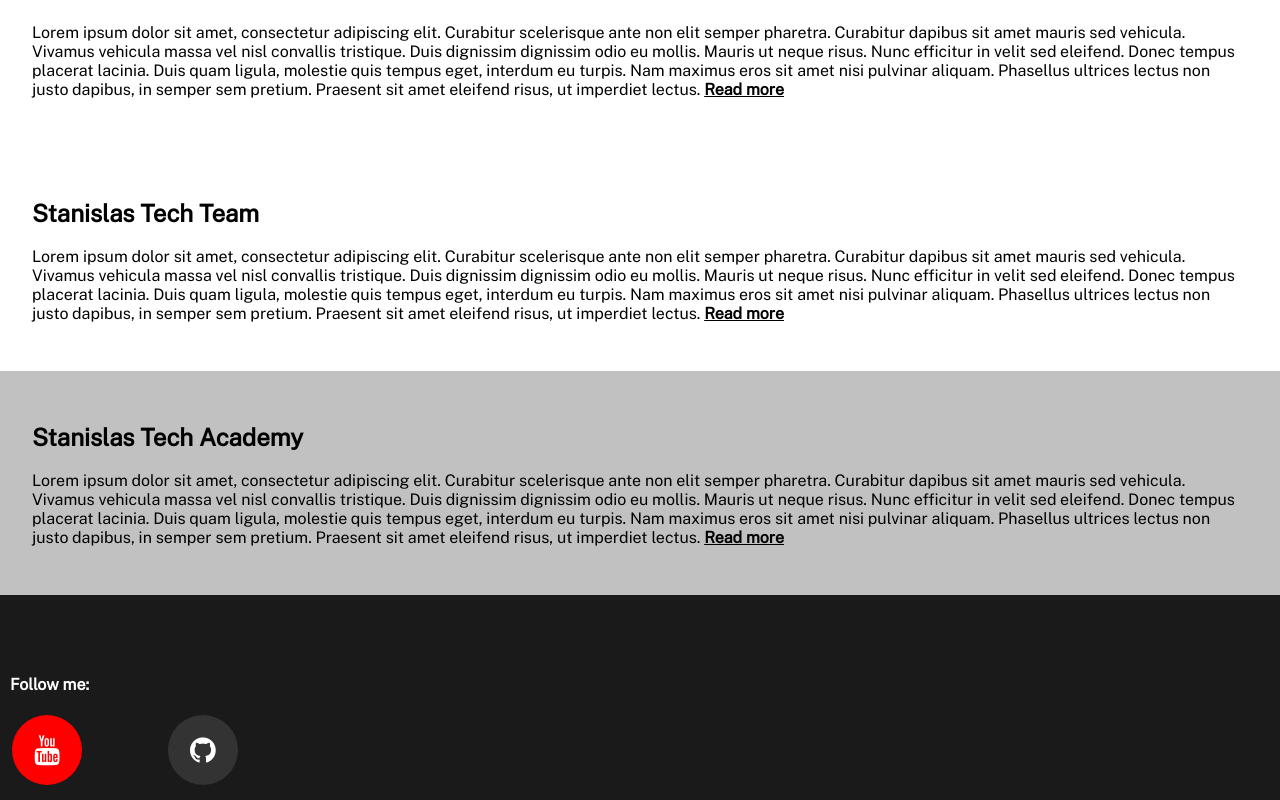
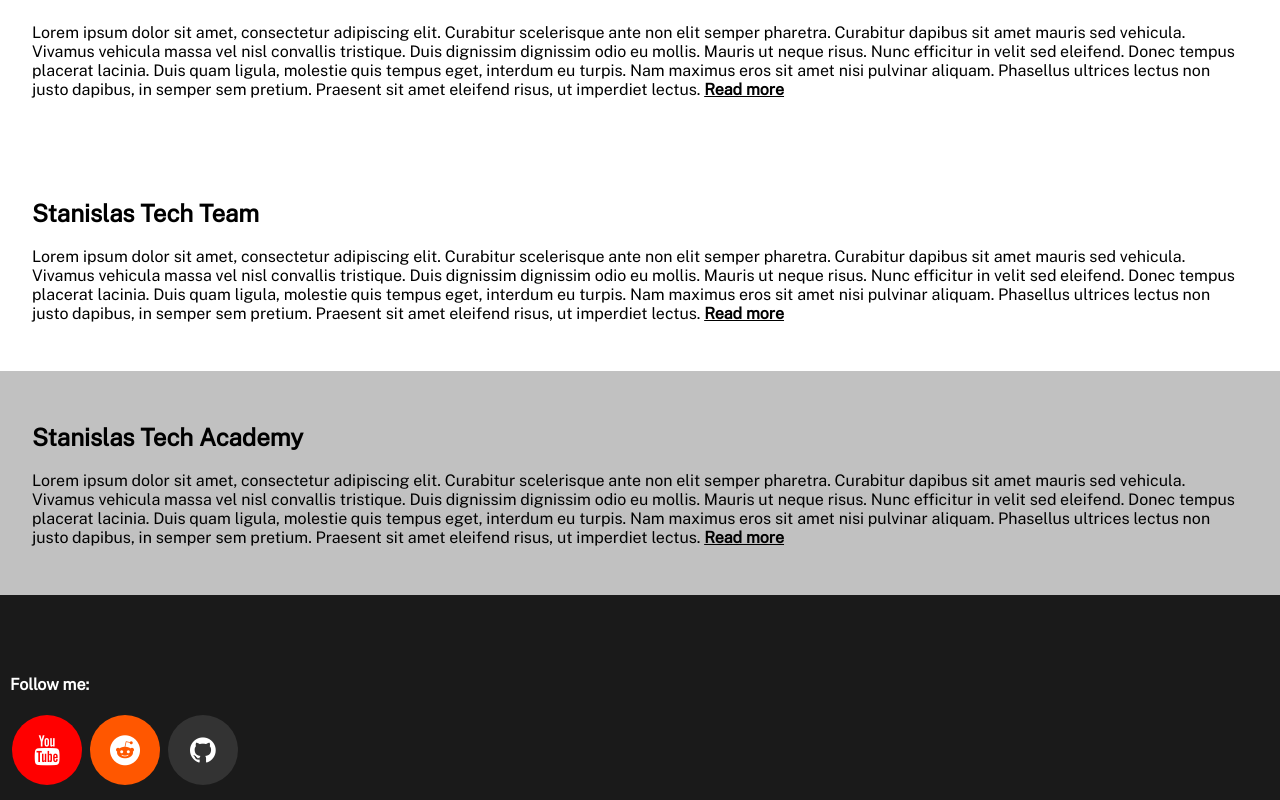
Before and after one commit to ftcstanislas/ftcstanislas.github.io, a plain HTML site: page index.html in a window 1280 px wide. Shown: the part 778-1578 px from the top of the page. Drawn offline with nearby package versions, Linux system fonts and the light colour scheme.

Commit message:
participium van redeo

```diff
--- a/index.html
+++ b/index.html
@@ -175,7 +175,7 @@
       <div class="Social">
         <p>Follow me:</p>
         <a href="https://www.youtube.com/channel/UC5BownrAbPvUY0PveGSC0Zw" class="fa fa-youtube"></a>
-        <a href="https://www.reddit.com/user/mrstoffer" class="fa fa-rereddit"></a>
+        <a href="https://www.reddit.com/user/mrstoffer" class="fa fa-reddit"></a>
         <a href="https://github.com/Mr-Stoffer" class="fa fa-github"></a>
       </div>
     </footer>
```
